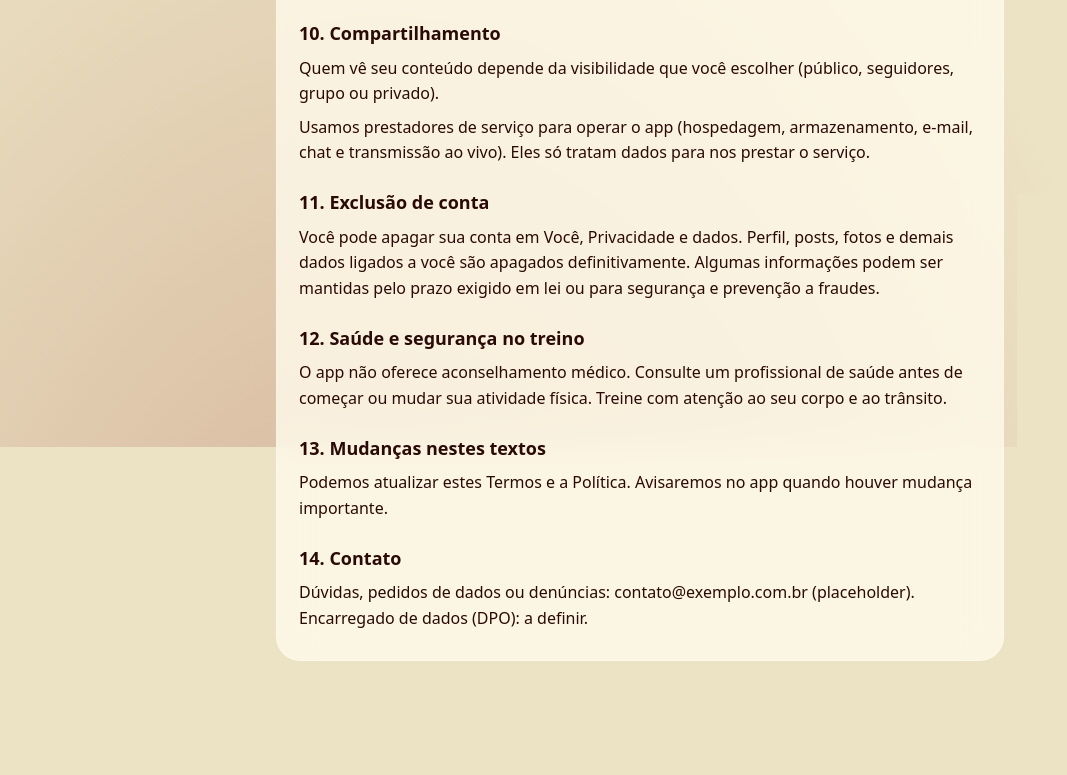
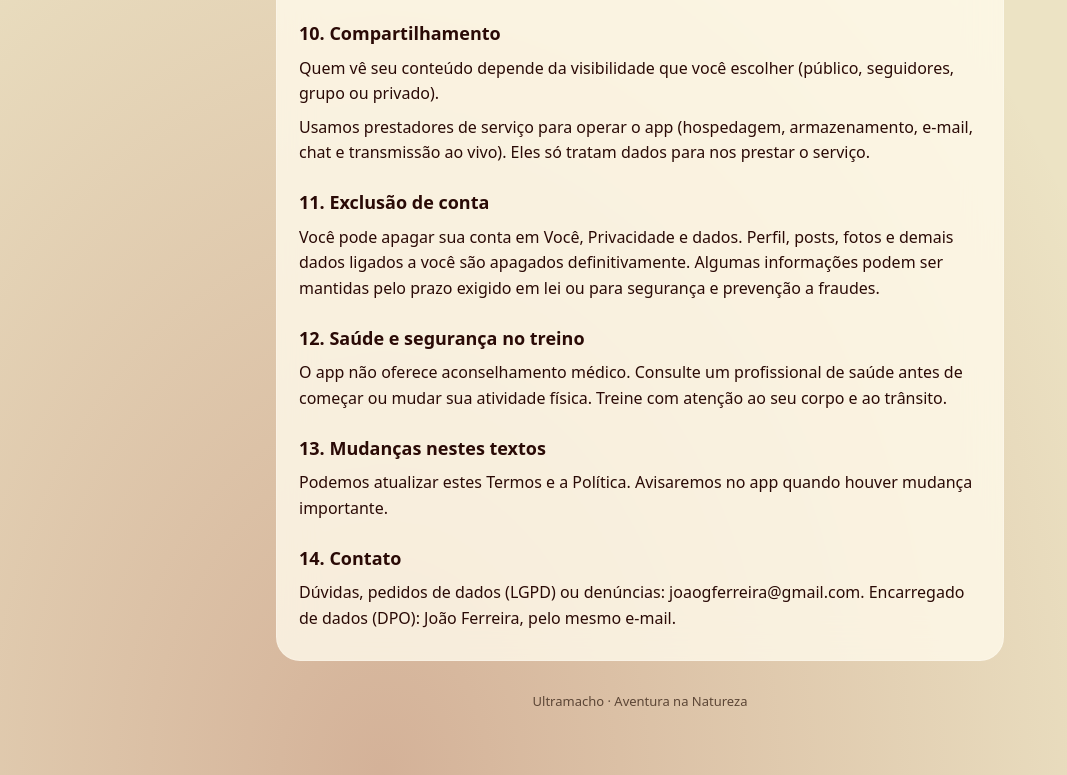
Before and after one commit to celularpoco81/ultramacho-site, a plain HTML site: page privacidade.html in a window 1280 px wide. Shown: the part 2094-2869 px from the top of the page, without its empty margins (0-1067 px from the left). Drawn offline with Linux system fonts and the light colour scheme.

Commit message:
Contato nos termos e na política de privacidade
Co-Authored-By: Claude Opus 5.5 <noreply@anthropic.com>
Claude-Session: https://claude.ai/code/session_01TYVsrHF6Po2JLvC3F3nmUe

```diff
--- a/privacidade.html
+++ b/privacidade.html
@@ -23,4 +23,4 @@ a{color:var(--acc)}footer{color:var(--sub);font-size:13px;text-align:center;marg
 <section><h2>11. Exclusão de conta</h2><p>Você pode apagar sua conta em Você, Privacidade e dados. Perfil, posts, fotos e demais dados ligados a você são apagados definitivamente. Algumas informações podem ser mantidas pelo prazo exigido em lei ou para segurança e prevenção a fraudes.</p></section>
 <section><h2>12. Saúde e segurança no treino</h2><p>O app não oferece aconselhamento médico. Consulte um profissional de saúde antes de começar ou mudar sua atividade física. Treine com atenção ao seu corpo e ao trânsito.</p></section>
 <section><h2>13. Mudanças nestes textos</h2><p>Podemos atualizar estes Termos e a Política. Avisaremos no app quando houver mudança importante.</p></section>
-<section><h2>14. Contato</h2><p>Dúvidas, pedidos de dados ou denúncias: contato@exemplo.com.br (placeholder). Encarregado de dados (DPO): a definir.</p></section></div><footer>Ultramacho · Aventura na Natureza</footer></main></body></html>
+<section><h2>14. Contato</h2><p>Dúvidas, pedidos de dados (LGPD) ou denúncias: joaogferreira@gmail.com. Encarregado de dados (DPO): João Ferreira, pelo mesmo e-mail.</p></section></div><footer>Ultramacho · Aventura na Natureza</footer></main></body></html>
```
